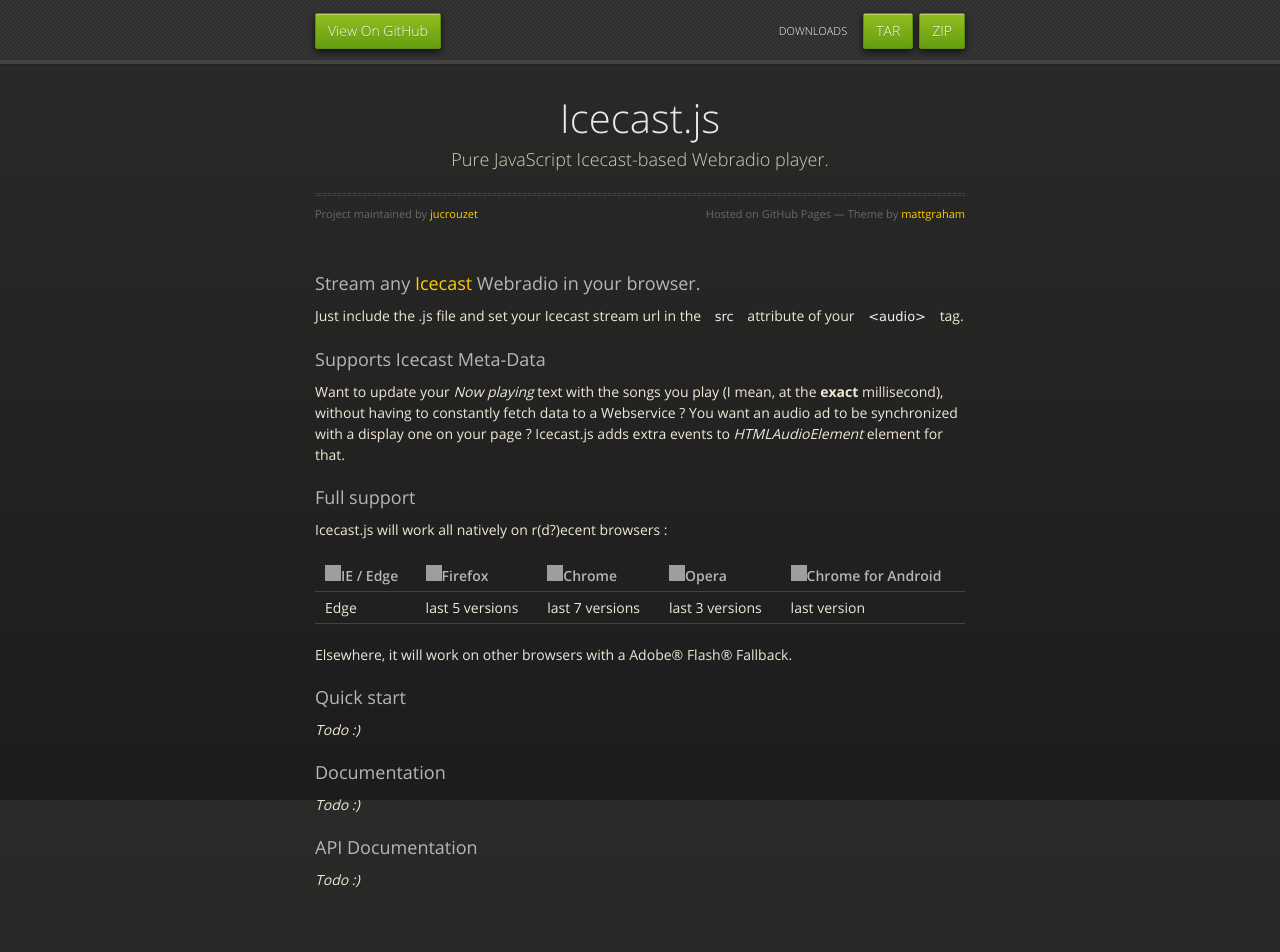
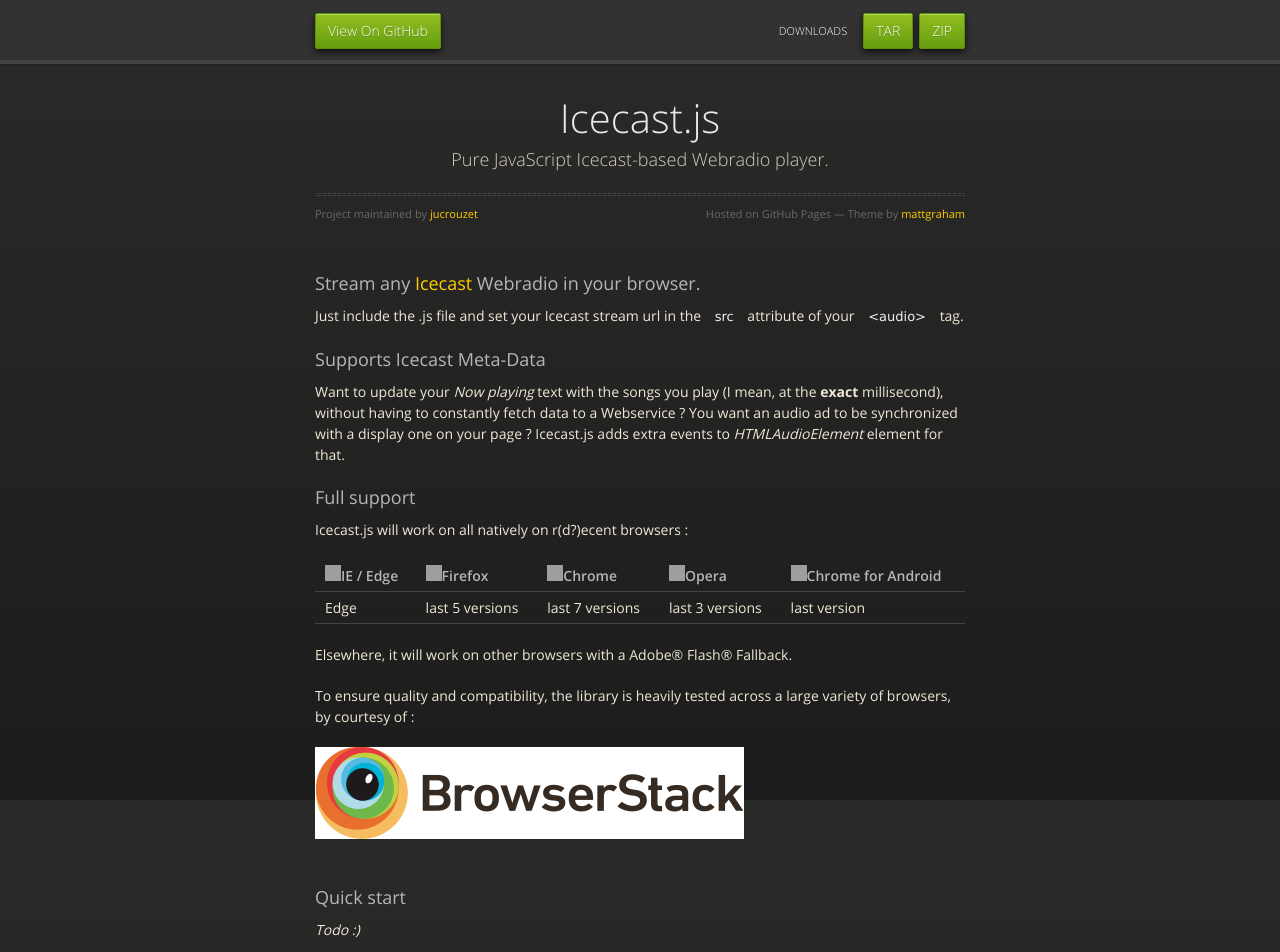
Before and after one commit to jucrouzet/icecast.js, a plain HTML site: page index.html in a window 1280 px wide. Shown: the top 952 px of the page. Drawn offline with nearby package versions, Linux system fonts and the light colour scheme; grey boxes are pictures that could not be loaded.

Commit message:
Add BrowserStack mention and logo

```diff
--- a/index.html
+++ b/index.html
@@ -53,7 +53,7 @@
 <h3>
 <a id="full-support" class="anchor" href="#full-support" aria-hidden="true"><span aria-hidden="true" class="octicon octicon-link"></span></a>Full support</h3>
 
-<p>Icecast.js will work all natively on r(d?)ecent browsers :</p>
+<p>Icecast.js will work on all natively on r(d?)ecent browsers :</p>
 
 <table>
 <thead>
@@ -83,6 +83,11 @@
 
 <p>Elsewhere, it will work on other browsers with a Adobe® Flash® Fallback.</p>
 
+<p>To ensure quality and compatibility, the library is heavily tested across a large variety of browsers, by courtesy of : </p>
+
+<a href="https://www.browserstack.com" title="BrowserStack"><img src="browserstack.png" alt="BrowserStack"></a>
+
+<p>&nbsp;</p>
 <h3>
 <a id="quick-start" class="anchor" href="#quick-start" aria-hidden="true"><span aria-hidden="true" class="octicon octicon-link"></span></a>Quick start</h3>
 
```
Also changed, not shown: browserstack.png (added).
